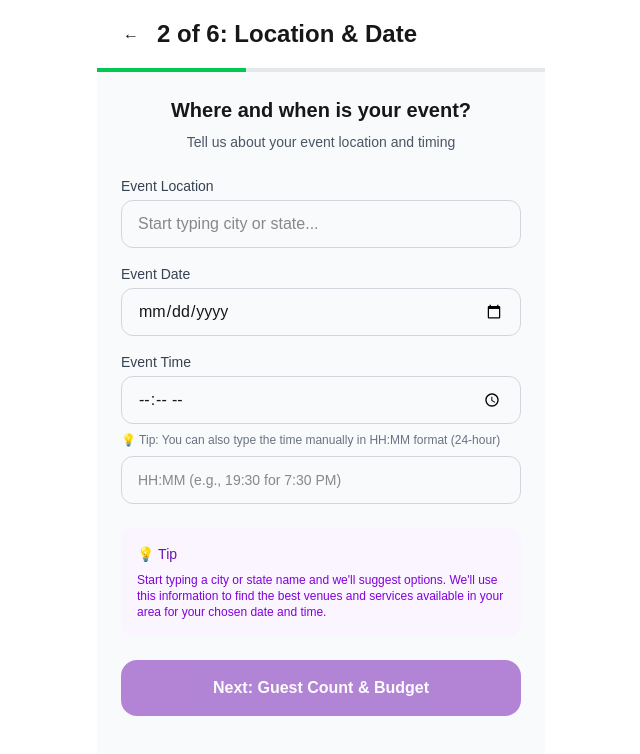
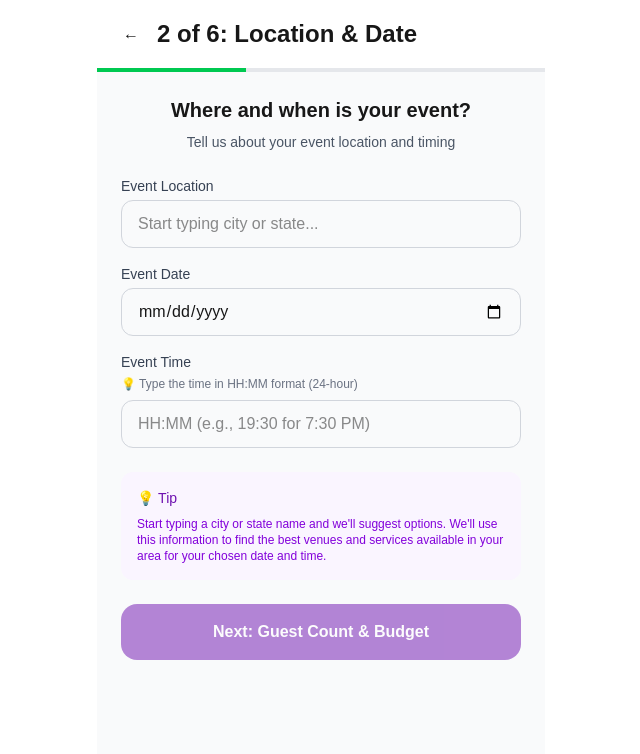
Before and after one commit to Soulemane12/eventsinsta, a Next.js app: page /create/details in a window 1280 px wide. Shown: the top 754 px of the page, without its empty margins (319-959 px from the left). Built offline with nearby package versions, Linux system fonts and the light colour scheme.

Commit message:
Make desktop time input manual-only, mobile keeps native time picker

```diff
--- a/src/app/create/details/page.tsx
+++ b/src/app/create/details/page.tsx
@@ -122,14 +122,20 @@ function DetailsContent() {
 
           <Field label="Event Time">
             <div className="space-y-2">
+              {/* Mobile: Show native time picker */}
+              <div className="block md:hidden">
                 <Input
                   type="time"
                   value={time}
                   onChange={e=>setTime(e.target.value)}
                   className="text-base"
                 />
-              <div className="text-xs text-gray-500">
-                💡 Tip: You can also type the time manually in HH:MM format (24-hour)
+              </div>
+
+              {/* Desktop: Show manual text input only */}
+              <div className="hidden md:block">
+                <div className="text-xs text-gray-500 mb-2">
+                  💡 Type the time in HH:MM format (24-hour)
                 </div>
                 <input
                   type="text"
@@ -142,8 +148,9 @@ function DetailsContent() {
                       setTime(value)
                     }
                   }}
-                className="w-full h-12 rounded-xl border border-gray-300 px-4 outline-none focus:ring-2 focus:ring-purple-300 text-sm"
+                  className="w-full h-12 rounded-xl border border-gray-300 px-4 outline-none focus:ring-2 focus:ring-purple-300 text-base"
                 />
+              </div>
             </div>
           </Field>
         </div>
```
Lines whose indentation alone changed are shown as unchanged.
